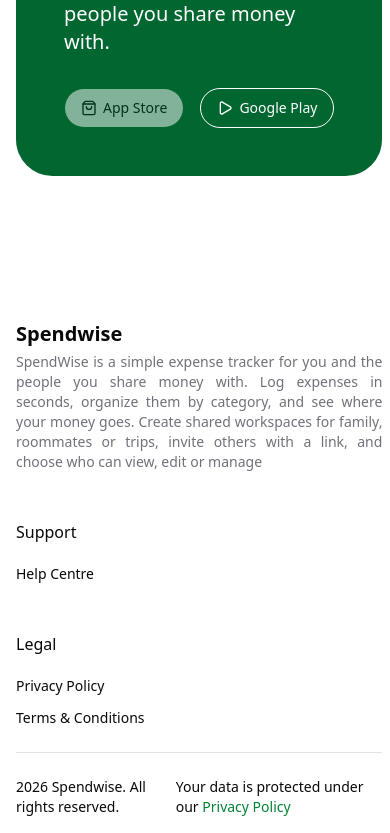
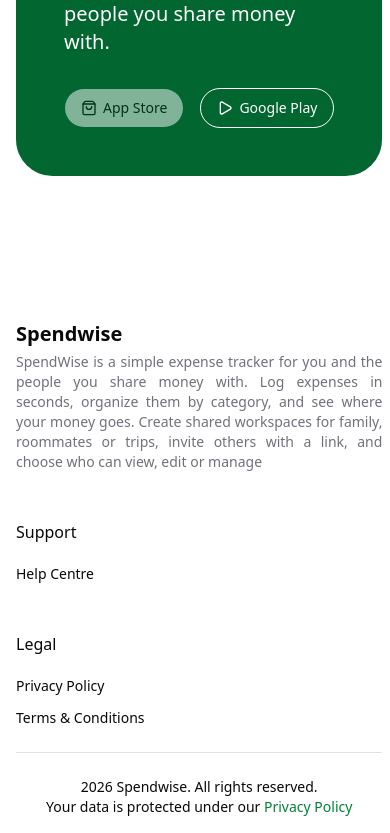
Before and after one commit to jibinkj-07/spendwise-web, a Next.js app: page / in a window 390 px wide. Shown: the part 3662-4495 px from the top of the page. Built offline with nearby package versions, Linux system fonts and the light colour scheme; a web font is replaced by a local one.

Commit message:
Completed with homepage

```diff
--- a/components/root/footer.tsx
+++ b/components/root/footer.tsx
@@ -35,7 +35,7 @@
 
         <div className={"h-px w-full bg-muted-foreground/20 rounded-full"}/>
 
-        <div className={"text-sm flex items-center justify-between"}>
+        <div className={"text-sm flex flex-col md:flex-row items-center justify-between"}>
          <p>{new Date().getFullYear()}  {AppUtil.appName}. All rights reserved.</p>
 
             <p>Your data is protected under our <Link href={''} className={"text-primary"}>Privacy Policy</Link></p>
```
